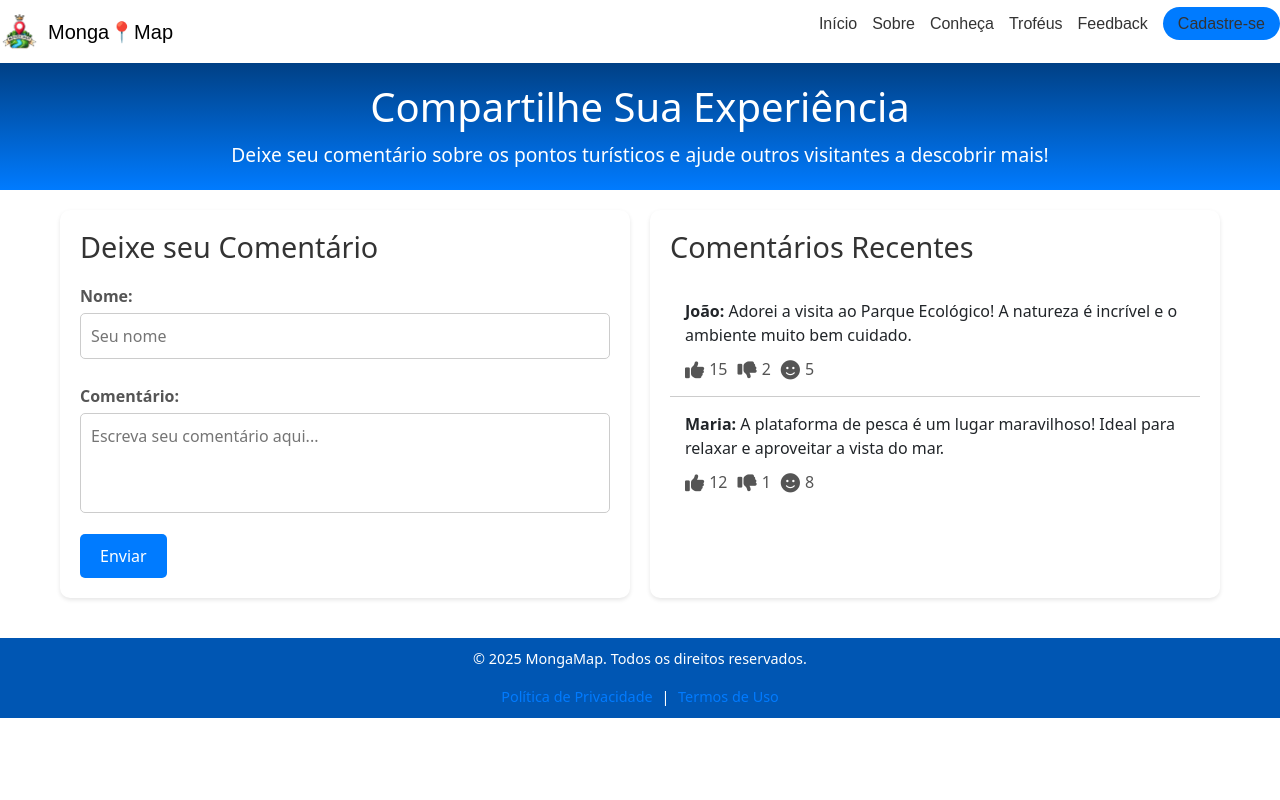
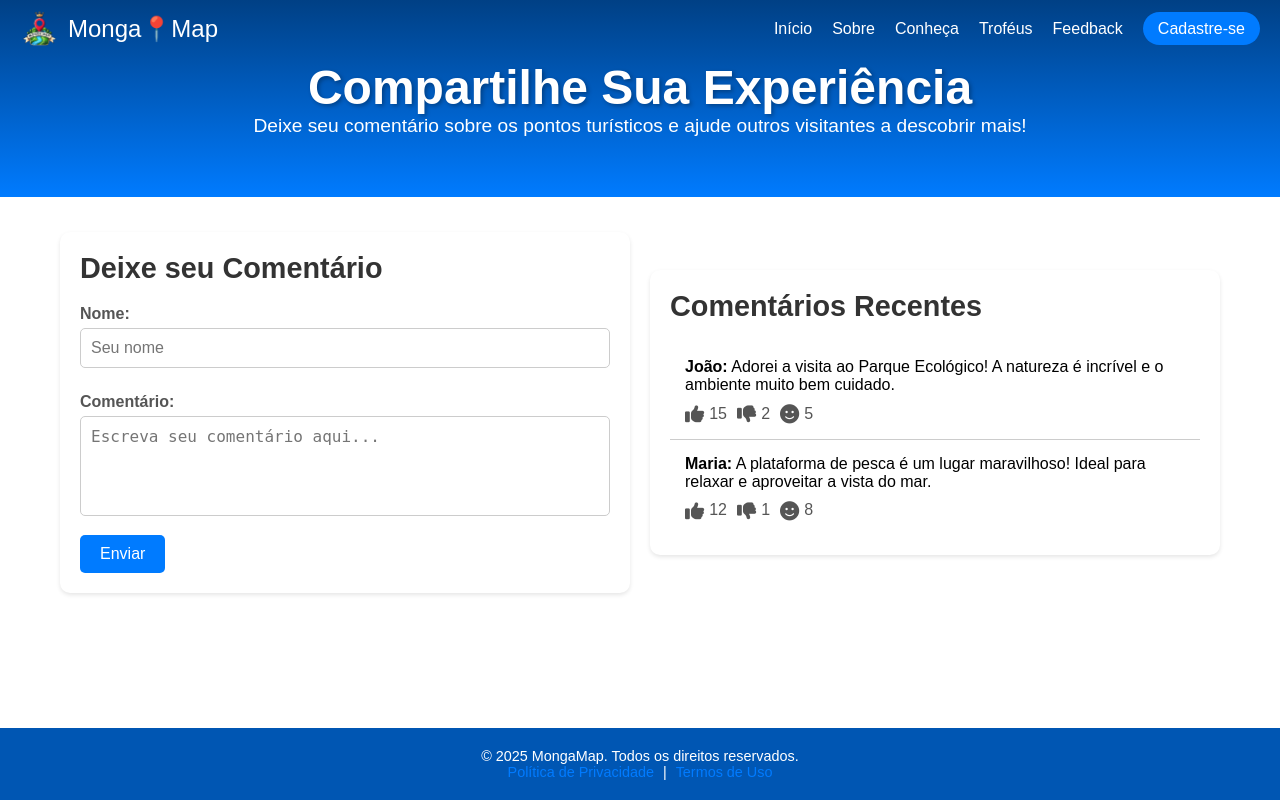
Before and after one commit to gabsxiz7/MongaMap, a PHP site: page /comentarios.html in a window 1280 px wide. Run offline with PHP 8.4, Linux system fonts and the light colour scheme.

Commit message:
processando..

```diff
--- a/CSS/comentarios.css
+++ b/CSS/comentarios.css
@@ -1,72 +1,24 @@
 body {
-    font-family: 'Poppins', sans-serif;
-    margin: 0;
-    padding: 0;
-    background-color: #f9f9f9;
-    color: #333;
-}
-.navbar {
-    background-color: #ffffff;
-    box-shadow: 0 2px 4px rgba(0, 0, 0, 0.1);
-    position: sticky;
-    top: 0;
-    z-index: 1000;
-    display: flex;
-    justify-content: space-between;
-    align-items: center;
-    padding: 10px 20px;
-}
-
-.navbar-container {
-    display: flex;
-    justify-content: space-between;
-    align-items: center;
-    width: 100%;
-}
-
-.navbar-links {
-    display: flex;
-    list-style: none;
-    gap: 15px;
-}
-
-.navbar-links a {
-    text-decoration: none;
-    color: #333;
-    font-size: 1rem;
-    transition: color 0.3s ease;
-}
-
-.navbar-links a:hover,
-.navbar-links .active {
-    color: #333;
-}
-
-.btn-cadastrar {
-    background-color: #007bff;
-    color: #fff;
-    padding: 8px 15px;
-    border-radius: 20px;
-    text-decoration: none;
-    transition: background-color 0.3s ease;
-}
-
-.btn-cadastrar:hover {
-    background-color: #0056b3;
+    font-size: 16px;
 }
 .header {
+    background: linear-gradient(to bottom, #004085, #007bff);
     text-align: center;
-    background: linear-gradient(to bottom, #004085, #007bff);
-    color: #fff;
-    padding: 20px 0;
+    padding: 60px 0;
+    position: relative;
+    z-index: 1;
+    color: white;
+
 }
 .header h1 {
-    margin: 0;
-    font-size: 2.5rem;
+    font-size: 3rem;
+    font-family: 'Poppins', sans-serif;
+    text-shadow: 2px 2px 4px rgba(0, 0, 0, 0.3);
 }
 .header p {
-    margin: 10px 0 0;
+    font-family: Arial;
     font-size: 1.2rem;
+    color: #ffffff;
 }
 /*container principal*/
 .comentarios-container {
@@ -164,21 +116,3 @@ body {
 .reacoes i:hover {
     color: #007bff;
 }
-.footer {
-    background-color: #0056b3;
-    color: #fff;
-    text-align: center;
-    padding: 10px 0;
-    margin-top: 20px;
-    font-size: 0.9rem;
-}
-
-.footer a {
-    color: #007bff;
-    text-decoration: none;
-    margin: 0 5px;
-}
-
-.footer a:hover {
-    text-decoration: underline;
-}
--- a/CSS/home.css
+++ b/CSS/home.css
@@ -100,12 +100,6 @@ body {
   transform: scale(1.05);
   box-shadow: 0 6px 12px rgba(0, 0, 0, 0.2);
   transition: transform 0.3 ease;
-}
-.footer {
-  text-align: center;
-  padding: 20px;
-  background: #004085;
-  color: white;
 }
 .btn-cadastrar {
 background-color: #007bff;
--- a/CSS/navbar.css
+++ b/CSS/navbar.css
@@ -1,8 +1,21 @@
 /* navbar para todas as telas */
-body {
+* {
   margin: 0;
   padding: 0;
-
+  box-sizing: border-box;
+}
+html, body {
+  height: 100%;
+  margin: 0;
+  display: flex;
+  flex-direction: column;
+  font-family: Arial;
+}
+main {
+  flex: 1; /*faz com que o main ocupe o máximo de espaço disponível */
+  display: flex;
+    justify-content: center;
+    align-items: center;
 }
 .navbar {
   width: 100%;
@@ -16,8 +29,8 @@ body {
   color: white;
   z-index: 10;
   margin: 0;
-  box-shadow: none !important; /* Remove qualquer sombra */
-  border: none; /* remove possíveis bordas */
+  box-shadow: none !important; /*remove qualquer sombra*/
+  border: none; /*remove possíveis bordas*/
   }
   .btn-cadastrar {
     background-color: #007bff;
@@ -39,13 +52,7 @@ body {
     top: 0;
     left: 0;
   }
-  * {
-    margin: 0;
-    padding: 0;
-    box-sizing: border-box;
-  }
-
- /* Remove margens e padding do body e html */
+ /*remove margens e padding do body e html */
 body, html {
     margin: 0;
     padding: 0;
@@ -54,13 +61,6 @@ body, html {
     box-sizing: border-box;
     overflow-x: hidden;
 }
-
-/* Remove qualquer margem extra dos elementos principais */
-main, footer {
-  margin: 0;
-  padding: 0;
-}
-
   .navbar-container {
     display: flex;
     justify-content: space-between;
@@ -99,6 +99,29 @@ main, footer {
   .navbar-links a:hover {
     color: #ff0000;
   }
+  .navbar-transparent {
+    background: transparent !important;
+    box-shadow: none !important;
+  }
+  /*footer geral*/
+  .footer {
+    background-color: #0056b3;
+    color: #fff;
+    text-align: center;
+    padding: 20px;
+    margin-top: 100px;
+    font-size: 0.9rem;
+}
+
+.footer a {
+    color: #007bff;
+    text-decoration: none;
+    margin: 0 5px;
+}
+
+.footer a:hover {
+    text-decoration: underline;
+}
 
 
   /*sanduiche*/
@@ -120,6 +143,9 @@ main, footer {
     background-color: white;
     border-radius: 2px;
     transition: all 0.3s ease-in-out;
+  }
+  .menu-toggle.active .menu-bar {
+    background-color: #ff0000;
   }
     @media (max-width: 768px) {
         .navbar {
--- a/JS/navbar.js
+++ b/JS/navbar.js
@@ -2,14 +2,19 @@
 const menuToggle = document.getElementById("menuToggle");
 const navbarLinks = document.getElementById("navbarLinks");
 
-// Alterna a visibilidade do menu ao clicar no botão sanduíche
-menuToggle.addEventListener("click", () => {
+// Garante que os elementos existem antes de adicionar eventos
+if (menuToggle && navbarLinks) {
+  // Alterna a visibilidade do menu ao clicar no botão sanduíche
+  menuToggle.addEventListener("click", () => {
     navbarLinks.classList.toggle("show"); // Adiciona ou remove a classe 'show'
+    menuToggle.classList.toggle("active"); // Adiciona ou remove a classe 'active' no botão
+  });
+}
+
+// Configurações da navbar
+document.addEventListener("DOMContentLoaded", () => {
+  const navbar = document.querySelector(".navbar");
+  if (navbar) {
+    navbar.classList.add("navbar-transparent"); // Adiciona uma classe para estilos
+  }
 });
-
-//navbar
-document.addEventListener("DOMContentLoaded", function () {
-    const navbar = document.querySelector(".navbar");
-    navbar.style.background = "transparent"; // Força a transparência
-    navbar.style.boxShadow = "none"; // Remove sombras
-  });
--- a/cadastro.html
+++ b/cadastro.html
@@ -31,6 +31,7 @@
         </div>
     </nav>
     <div class="navbar-container"></div>
+    <main>
     <div class="container" id="container">
         <!---------FORMULÁRIO DE CADASTRO----------->
         <div class="form-container sign-up">
@@ -85,6 +86,7 @@
             </div>
         </div>
     </div>
+    </main>
     <script src="JS/auth.js"></script>
     <script src="JS/navbar.js"></script>
     <footer class="footer">
--- a/comentarios.html
+++ b/comentarios.html
@@ -6,9 +6,7 @@
     <title>Comentários - MongaMap</title>
     <link rel="stylesheet" href="CSS/navbar.css">
     <link rel="stylesheet" href="CSS/comentarios.css">
-    <link rel="stylesheet" href="CSS/style.css">
     <link href="https://cdnjs.cloudflare.com/ajax/libs/font-awesome/6.4.2/css/all.min.css" rel="stylesheet">
-    <link href="https://cdn.jsdelivr.net/npm/bootstrap@5.3.0-alpha1/dist/css/bootstrap.min.css" rel="stylesheet">
 </head>
 <body>
     <nav class="navbar">
@@ -17,12 +15,17 @@
                 <img src="IMG/logo.png" alt="Logo MongaMap" class="logo">
                 Monga📍Map
             </a>
-            <ul class="navbar-links">
+            <button class="menu-toggle" id="menuToggle" aria-label="Menu">
+                <span class="menu-bar"></span>
+                <span class="menu-bar"></span>
+                <span class="menu-bar"></span>
+            </button>
+            <ul class="navbar-links" id="navbarLinks">
                 <li><a href="index.html">Início</a></li>
                 <li><a href="sobre.html">Sobre</a></li>
                 <li><a href="conheca.html">Conheça</a></li>
-                <li><a href="trofeus.html" class="active">Troféus</a></li>
-                <li><a href="comentarios.html" class="active">Feedback</a></li>
+                <li><a href="trofeus.html">Troféus</a></li>
+                <li><a href="comentarios.html">Feedback</a></li>
                 <li><a href="cadastro.html" class="btn-cadastrar">Cadastre-se</a></li>
             </ul>
         </div>
@@ -71,6 +74,6 @@
         <p>&copy; 2025 MongaMap. Todos os direitos reservados.</p>
         <a href="#">Política de Privacidade</a> | <a href="#">Termos de Uso</a>
     </footer>
-    <script src="https://cdn.jsdelivr.net/npm/bootstrap@5.3.0-alpha1/dist/js/bootstrap.bundle.min.js"></script>
+    <script src="JS/navbar.js"></script>
 </body>
 </html>
--- a/exploração.html
+++ b/exploração.html
@@ -9,7 +9,7 @@
     <link rel="stylesheet" href="https://unpkg.com/leaflet@1.9.4/dist/leaflet.css">
     <script src="https://unpkg.com/leaflet@1.9.4/dist/leaflet.js"></script>
 </head>
-<body>
+<body class="body-page">
     <nav class="navbar">
         <div class="navbar-container">
             <a href="index.html" class="navbar-brand">
```
Also changed, not shown: CSS/auth.css (+0 -8 lines), CSS/conheca.css (+2 -5 lines), CSS/exploração.css (+2 -28 lines), CSS/gamificacao.css (+0 -18 lines), CSS/sobre.css (+2 -35 lines), CSS/trofeus.css (+0 -17 lines), trofeus.html (+11 -1 lines).
